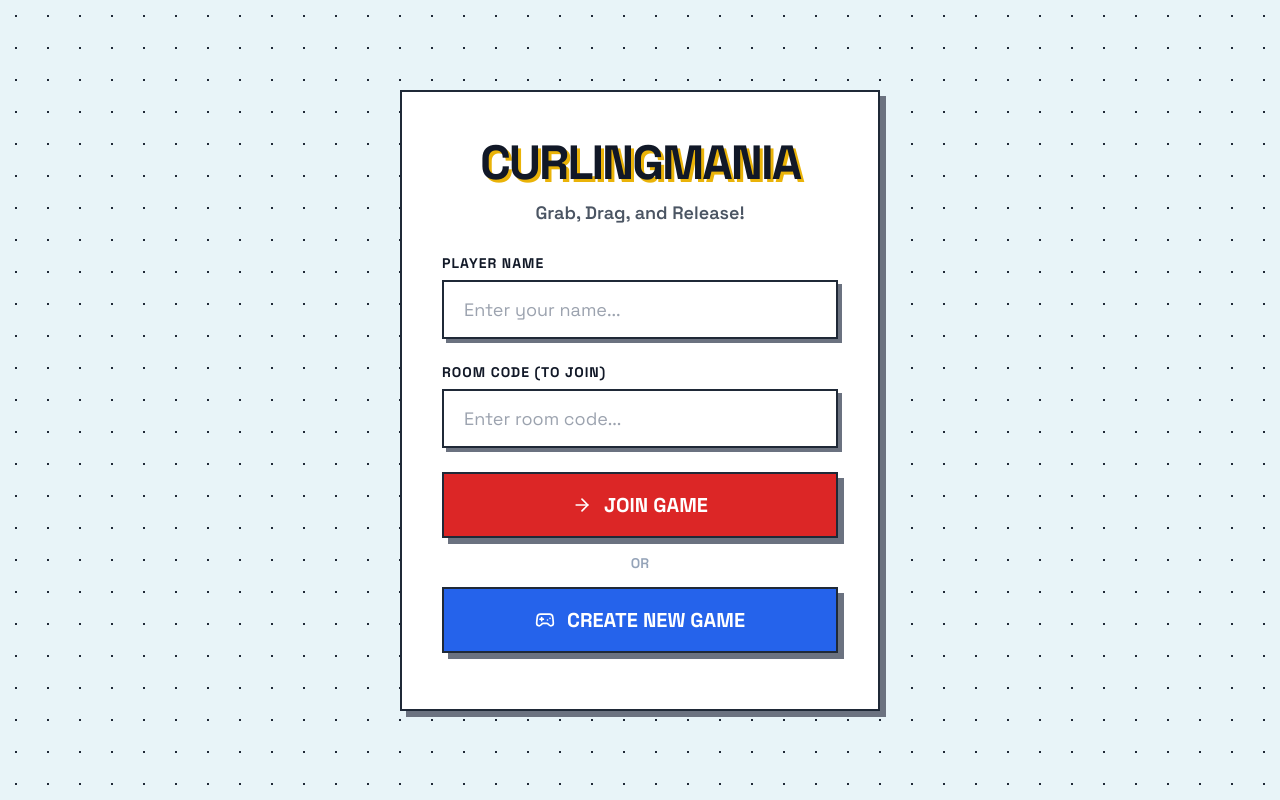
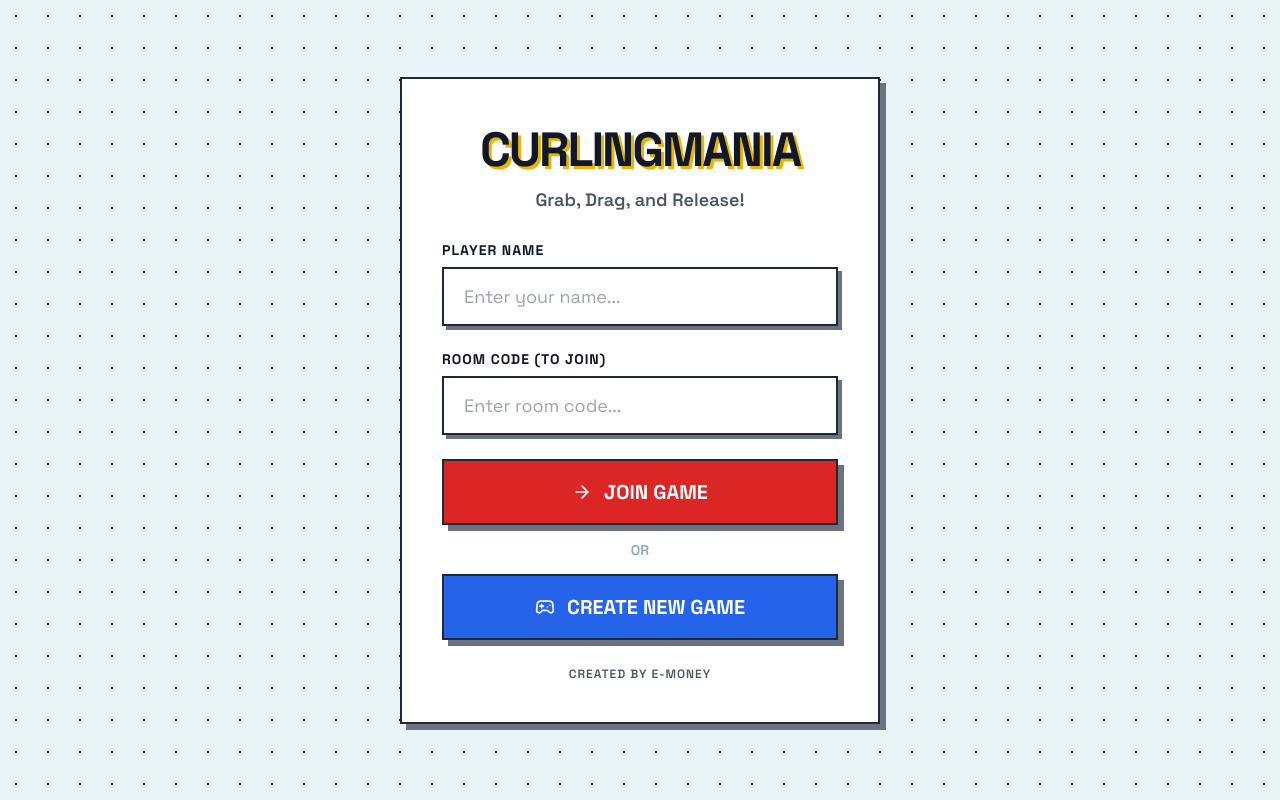
Before and after one commit to Breadmaster101/CurlingMania, a React (Vite) app: page / in a window 1280 px wide. Built offline with nearby package versions, Linux system fonts and the light colour scheme; no server answers.

Commit message:
add credits

```diff
--- a/src/ConnectScreen.jsx
+++ b/src/ConnectScreen.jsx
@@ -38,6 +38,9 @@ export default function ConnectScreen() {
          <button className="btn" onClick={handleCreate}>
             <Gamepad2 size={20} /> Create New Game
          </button>
+         <div style={{ color: 'var(--text-muted)', fontSize: '12px', fontWeight: 600, marginTop: '10px', textTransform: 'uppercase', letterSpacing: '1px' }}>
+            Created by E-Money
+         </div>
 
          {errorMsg && <p style={{ color: '#e11d48', marginTop: 15, fontWeight: 'bold' }}>{errorMsg}</p>}
       </div>
```
